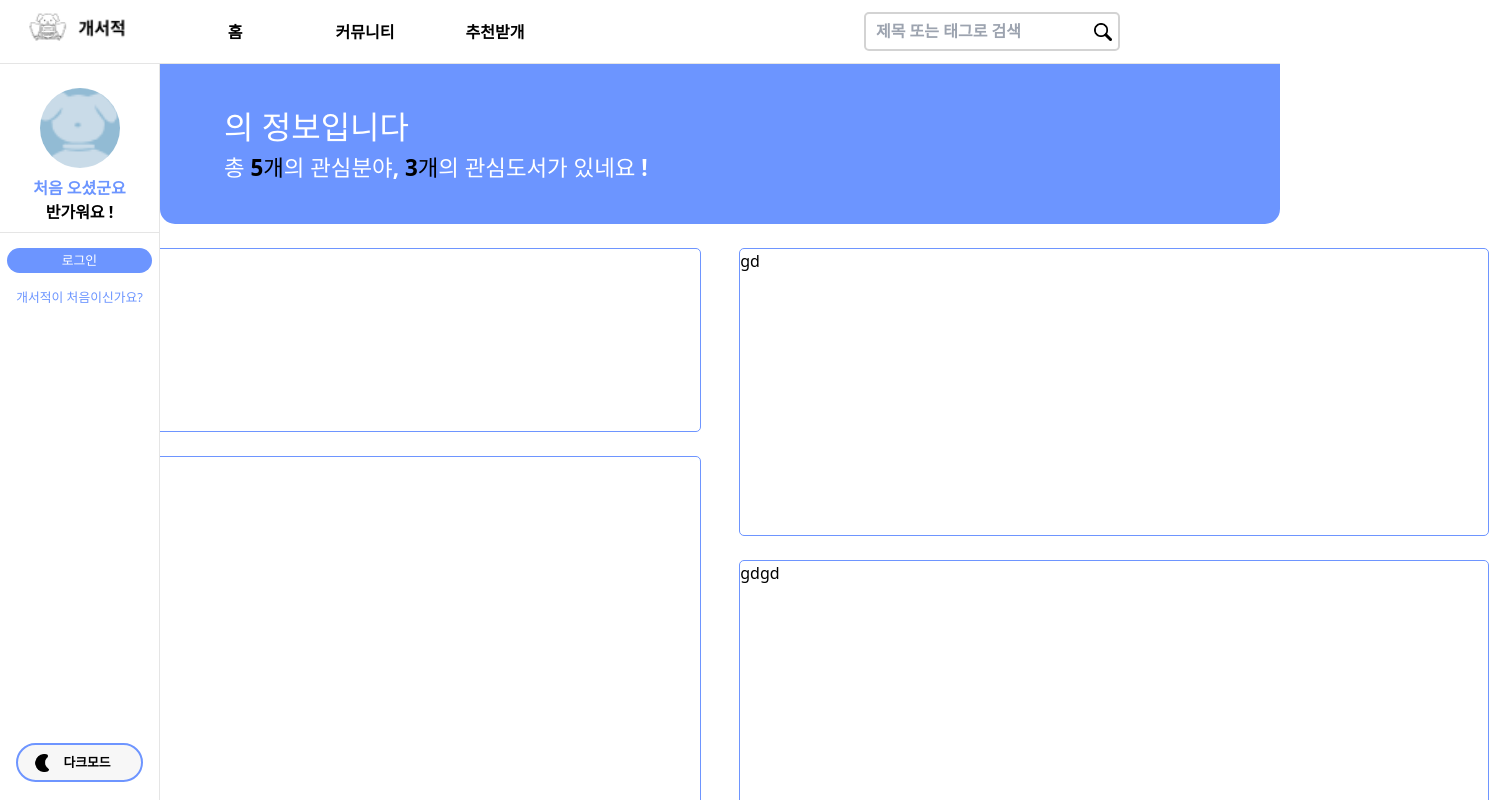
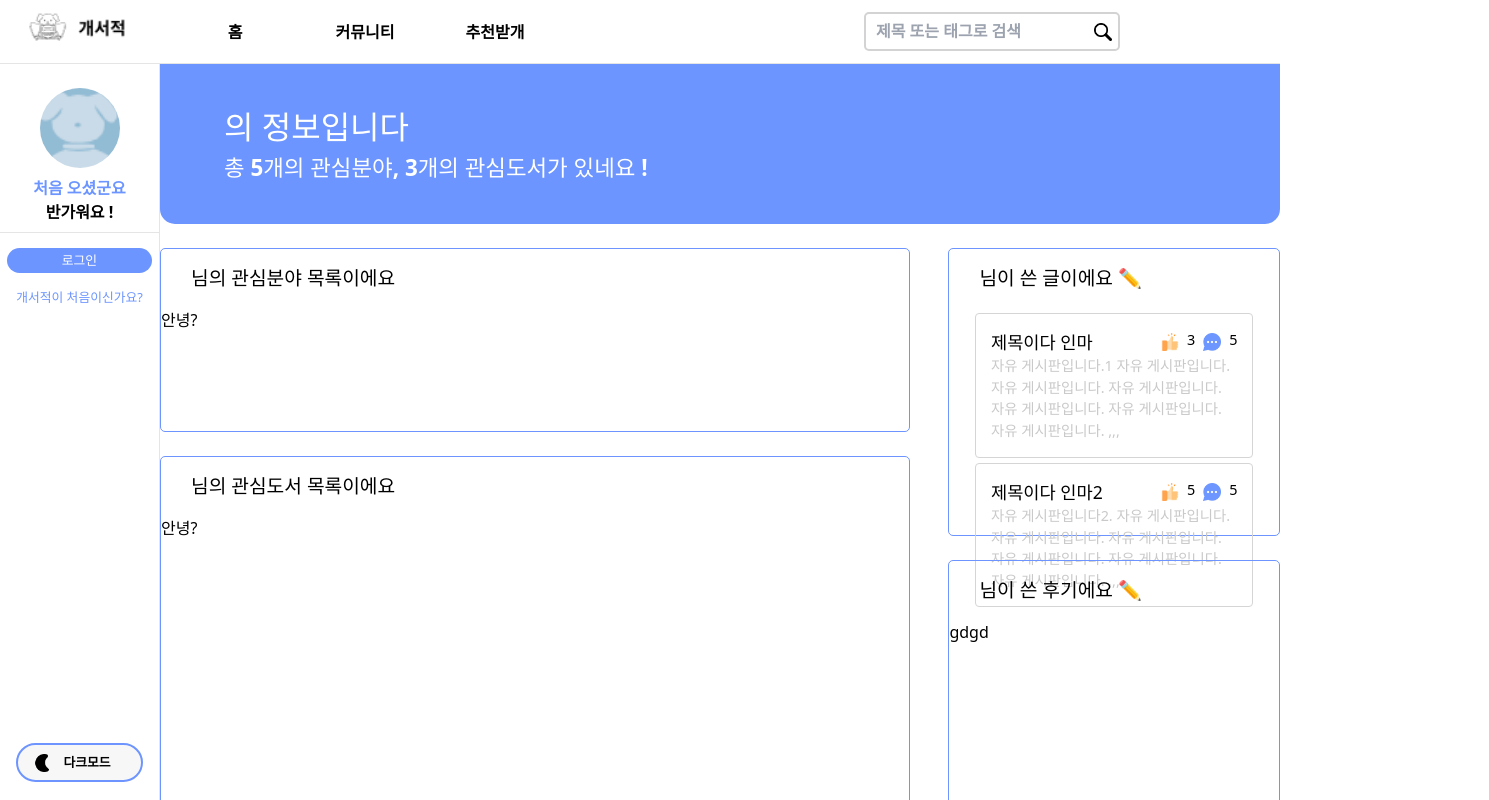
Before and after one commit to GNU-CORNER/BookkyProject_Web, a React (Create React App) app: page /myinfo in a window 1280 px wide. Shown: the top 800 px of the page, 1489 px wide, since content can reach past the window. Built offline with nearby package versions, Linux system fonts and the light colour scheme.

Commit message:
Implement MyInfo View

```diff
--- /dev/null
+++ b/src/components/MyInfo/ContentsHeader.js
@@ -0,0 +1,11 @@
+import styled from "styled-components";
+
+const ContentsHeader = ({ title }) => {
+  return <Title>{title}</Title>;
+};
+
+const Title = styled.div`
+  font-size: 1.2em;
+  padding: 15px 30px;
+`;
+export default ContentsHeader;
--- a/src/components/PostCard.js
+++ b/src/components/PostCard.js
@@ -1,26 +1,58 @@
 import styled from "styled-components";
 
 // 커뮤니티 - 게시글 한 개마다의 표현 단위
-const PostCard = ({ title, content }) => {
+const PostCard = ({ title, content, likes, comments }) => {
   // PostCard View
   return (
     <PostCardContainer>
-      <div className="title">{title}test</div>
-      <div className="content">{content}test</div>
+      <div className="flex-area">
+        <div className="title">{title}</div>
+        <div className="counts">
+          <img src={require("../assets/like.png")} />
+          <p>{likes}</p>
+          <img src={require("../assets/comment.png")} />
+          <p>{comments}</p>
+        </div>
+      </div>
+      <div className="content">{content}</div>
     </PostCardContainer>
   );
 };
 
 //////////////////////////////////////// Styled-Components
 const PostCardContainer = styled.div`
-  border: 1px solid gray;
-  min-height: 80px;
+  border: 1px solid #d5d5d5;
+  border-radius: 4px;
+  min-height: 60px;
+  margin: 5px 2vw;
+  padding: 15px;
 
+  .flex-area {
+    display: flex;
+    justify-content: space-between;
+  }
   .title {
-    font-size: 1.2em;
+    position: relative;
+    font-size: 1.1em;
     font-weight: 500;
   }
+
+  .counts {
+    display: flex;
+
+    img {
+      width: 18px;
+      height: 18px;
+      margin: auto 8px;
+    }
+
+    p {
+      font-size: 0.9em;
+    }
+  }
   .content {
+    color: #c9c9c9;
+    font-size: 0.9em;
   }
 `;
 
--- a/src/routes/FreeBoard.js
+++ b/src/routes/FreeBoard.js
@@ -1,5 +1,6 @@
 import { useLocation } from "react-router-dom";
 import PageHeader from "../components/PageHeader";
+import styled from "styled-components";
 
 // 커뮤니티 - 자유게시판
 function FreeBoard() {
@@ -8,12 +9,12 @@ function FreeBoard() {
 
   // 자유게시판 View
   return (
-    <>
+    <FreeBoardContainer>
       <PageHeader title="자유게시판" subTitle="자유롭게 의견을 나누세요" />
-    </>
+    </FreeBoardContainer>
   );
 }
 
 //////////////////////////////////////// Styled-Components
-
+const FreeBoardContainer = styled.div``;
 export default FreeBoard;
--- a/src/routes/MyInfo.js
+++ b/src/routes/MyInfo.js
@@ -2,6 +2,27 @@ import styled from "styled-components";
 import { useSelector } from "react-redux";
 import InterestBooks from "../components/MyInfo/InterestBooks";
 import InterestField from "../components/MyInfo/InterestField";
+import PostCard from "../components/PostCard";
+import ContentsHeader from "../components/MyInfo/ContentsHeader";
+
+const dumys = [
+  {
+    id: 1,
+    title: "제목이다 인마",
+    contents:
+      "자유 게시판입니다.1 자유 게시판입니다. 자유 게시판입니다. 자유 게시판입니다. 자유 게시판입니다. 자유 게시판입니다. 자유 게시판입니다. ,,,",
+    likes: 3,
+    comments: 5,
+  },
+  {
+    id: 2,
+    title: "제목이다 인마2",
+    contents:
+      "자유 게시판입니다2. 자유 게시판입니다. 자유 게시판입니다. 자유 게시판입니다. 자유 게시판입니다. 자유 게시판입니다. 자유 게시판입니다. ,,,",
+    likes: 5,
+    comments: 5,
+  },
+];
 
 // SideBar - 내 정보
 function MyInfo() {
@@ -25,13 +46,29 @@ function MyInfo() {
       </MainHeader>
       <ContentContainer>
         <div className="interestField">
+          <ContentsHeader title={user.nickname + "님의 관심분야 목록이에요"} />
           <InterestField />
         </div>
         <div className="interestBooks">
+          <ContentsHeader title={user.nickname + "님의 관심도서 목록이에요"} />
           <InterestBooks />
         </div>
-        <div className="myPost">gd</div>
-        <div className="myReview">gdgd</div>
+        <div className="myPost">
+          <ContentsHeader title={user.nickname + "님이 쓴 글이에요 ✏ ️"} />
+          {dumys.map((post) => (
+            <PostCard
+              key={post.id}
+              title={post.title}
+              content={post.contents}
+              likes={post.likes}
+              comments={post.comments}
+            />
+          ))}
+        </div>
+        <div className="myReview">
+          <ContentsHeader title={user.nickname + "님이 쓴 후기에요 ✏ "} />
+          gdgd
+        </div>
       </ContentContainer>
     </MyInfoContainer>
   );
@@ -41,12 +78,13 @@ function MyInfo() {
 const ContentContainer = styled.div`
   margin-top: 3vh;
   display: grid;
-  grid-template-columns: repeat(2, 750px);
+  grid-template-columns: repeat(auto-fit, 750px);
   grid-template-rows: repeat(6, 80px);
   justify-content: center;
   column-gap: 3vw;
   row-gap: 3vh;
 
+  //나중에 반응형 수정할 때, grid rows, grid row 수정할 것(03/30)
   .interestField {
     border: 1px solid #6e95ff;
     grid-row: 1 / 3;
@@ -89,8 +127,7 @@ const Title = styled.div`
   color: white;
   font-weight: 550;
   padding-left: 5vw;
-
-  span {
+  s span {
     color: black;
   }
 
```
Also changed, not shown: src/assets/comment.png (added), src/assets/like.png (added).
